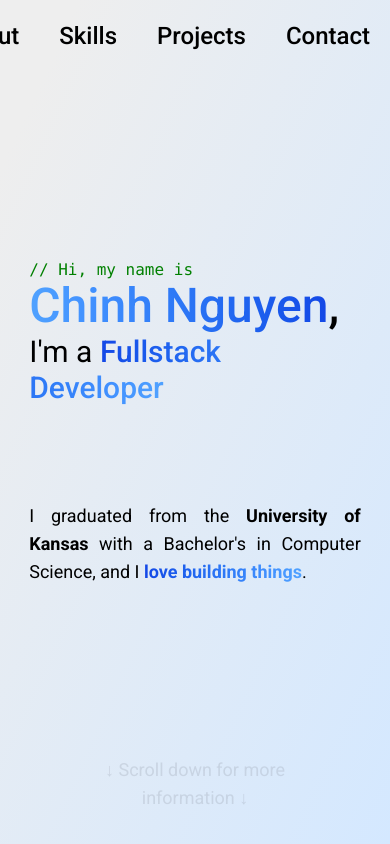
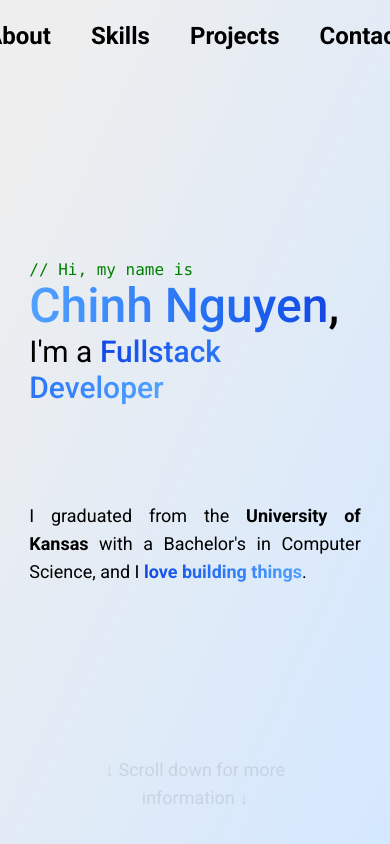
Before and after one commit to NguyenHChinh/nguyenhchinh.github.io, a React (Vite) app: page / in a window 390 px wide. Shown: the top 844 px of the page. Built offline with nearby package versions, Linux system fonts and the light colour scheme.

Commit message:
style: update Navbar layout, bolded text, gap size change on window size, center when small window

```diff
--- a/src/components/Navbar.jsx
+++ b/src/components/Navbar.jsx
@@ -40,8 +40,8 @@ function Navbar() {
 
     return (
         <div className={`navbar-container transition-opacity duration-300 ${visible ? 'opacity-100' : 'opacity-0 pointer-events-none'}`}>
-            <nav className='text-2xl sm:text-3xl lg:text-3xl py-4 pr-6 flex justify-end items-center fixed top-5 right-5 z-50 bg-transparent'>
-            <div className='flex gap-x-10 font-medium'>
+        <nav className='text-2xl sm:text-3xl lg:text-3xl py-4 pr-6 flex justify-center sm:justify-end items-center fixed top-5 right-5 left-5 sm:left-auto z-50 bg-transparent'>
+            <div className='flex gap-x-10 sm:gap-x-12 font-bold'>
             {['About', 'Skills', 'Projects', 'Contact'].map((item) => (
                 <button
                 key={item}
```
Lines whose indentation alone changed are shown as unchanged.
